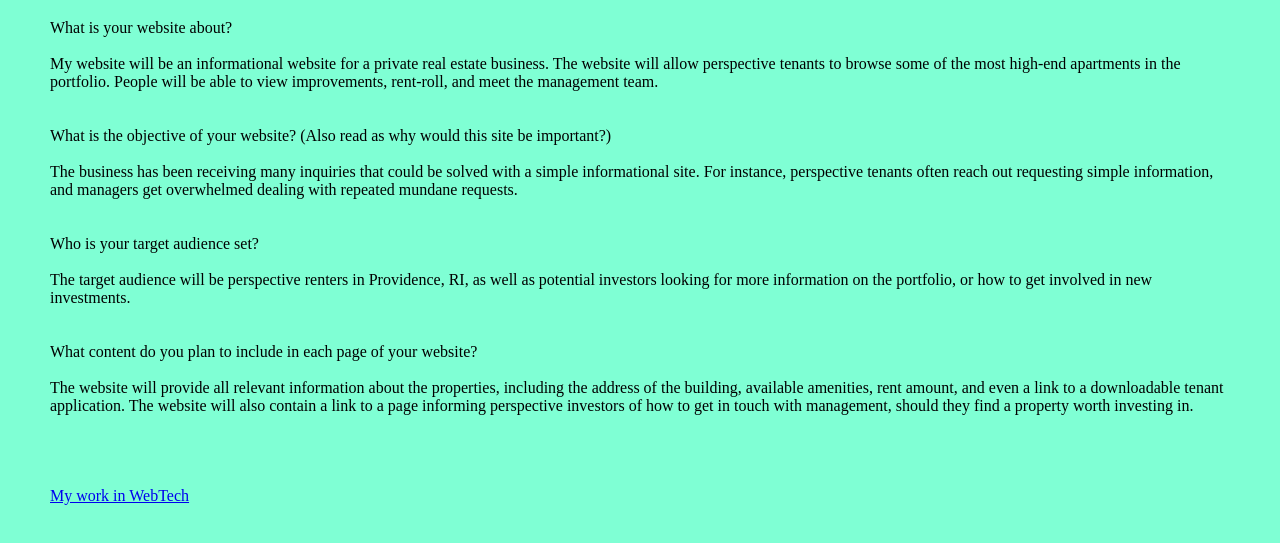
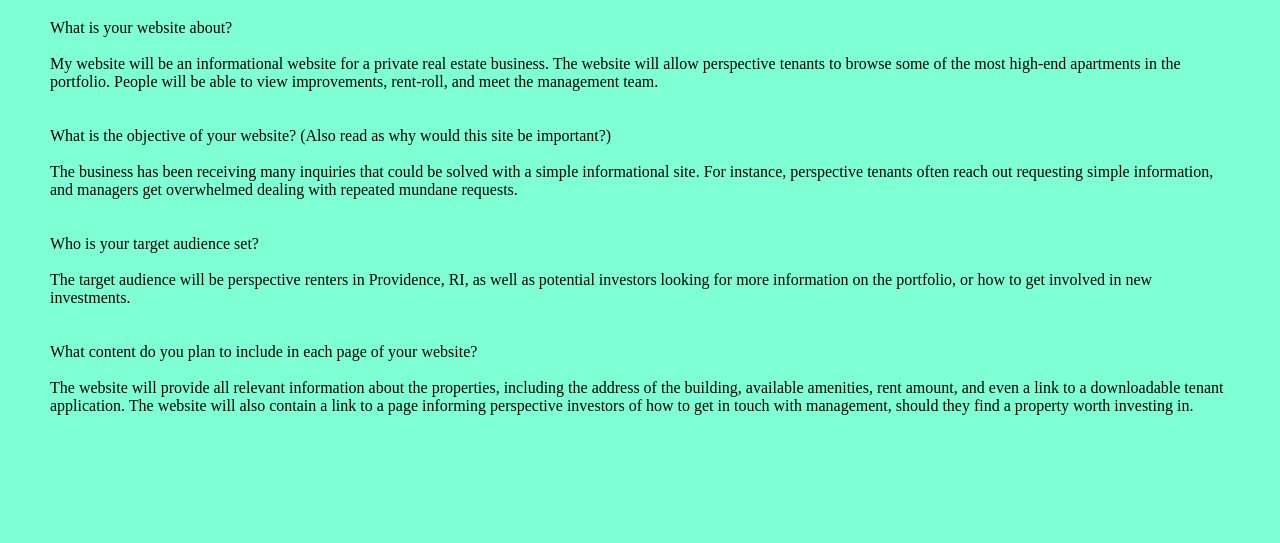
Before and after one commit to abusson1/WebTech-Project, a plain HTML site: page Proposal.htm in a window 1280 px wide. Shown: the part 61-604 px from the top of the page. Drawn offline with Linux system fonts and the light colour scheme.

Commit message:
Update Final Proposal

```diff
--- a/Proposal.htm
+++ b/Proposal.htm
@@ -25,5 +25,5 @@ Project Proposal - Flynn Busson
     The target audience will be perspective renters in Providence, RI, as well as potential investors looking for more information on the portfolio, or how to get involved in new investments.<br><br><br>
     What content do you plan to include in each page of your website?<br><br>
     The website will provide all relevant information about the properties, including the address of the building, available amenities, rent amount, and even a link to a downloadable tenant application. The website will also contain a link to a page informing perspective investors of how to get in touch with management, should they find a property worth investing in. <br><br><br><br><br>
-    <a href="low.htm" target="_blank">My work in WebTech</a>
+
 </p>
```
